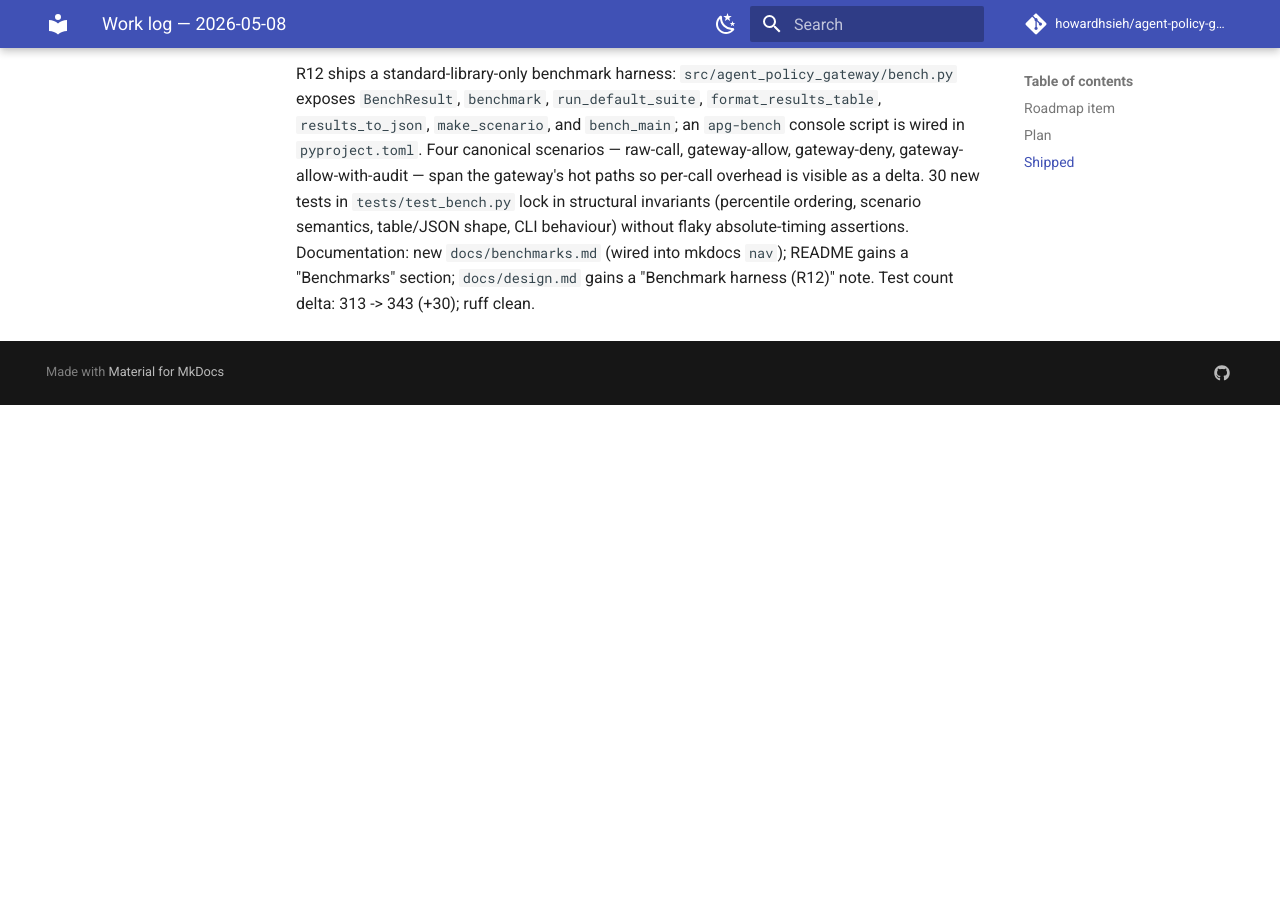
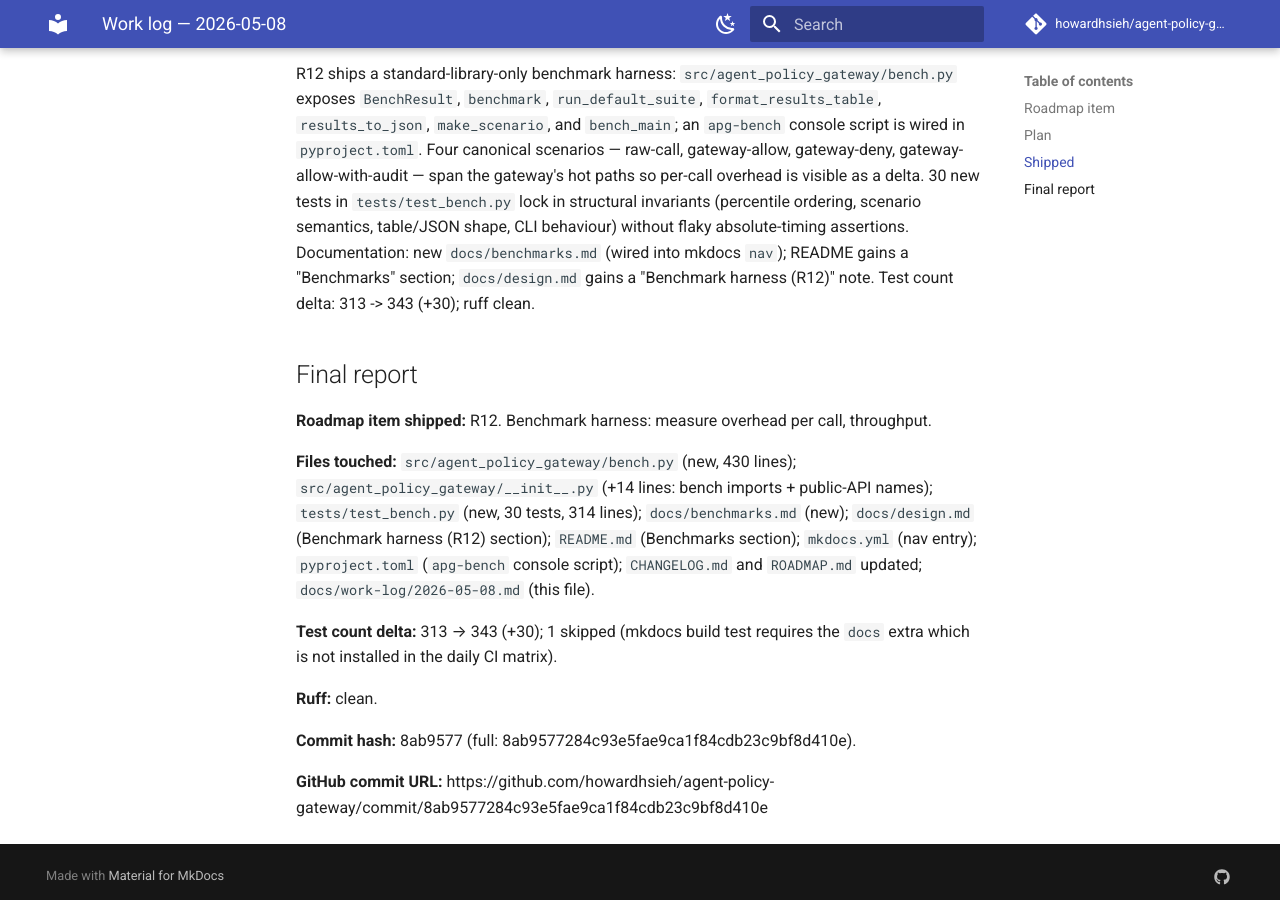
Before and after one commit to howardhsieh/agent-policy-gateway, an MkDocs documentation site: the page built from docs/work-log/2026-05-08.md, in a window 1280 px wide and 900 px high, scrolled down 1131 px. Built offline with MkDocs 1.6.1 and Material for MkDocs 9.7.7, drawn with Linux system fonts in a browser that asks for light colours; comment, search, counter and statistics services are not loaded; before the commit the page ends 1536 px from its top, so only the background shows below that.

Commit message:
docs: stamp R12 commit hash and finalize 2026-05-08 work-log
Adds the short hash 8ab9577 to the R12 Done entry in ROADMAP.md and
finalizes docs/work-log/2026-05-08.md with the Final report (files
touched, test delta, commit URL).

```diff
--- a/docs/work-log/2026-05-08.md
+++ b/docs/work-log/2026-05-08.md
@@ -53,3 +53,27 @@ behaviour) without flaky absolute-timing assertions. Documentation:
 new `docs/benchmarks.md` (wired into mkdocs `nav`); README gains a
 "Benchmarks" section; `docs/design.md` gains a "Benchmark harness
 (R12)" note. Test count delta: 313 -> 343 (+30); ruff clean.
+
+## Final report
+
+**Roadmap item shipped:** R12. Benchmark harness: measure overhead per
+call, throughput.
+
+**Files touched:** `src/agent_policy_gateway/bench.py` (new, 430 lines);
+`src/agent_policy_gateway/__init__.py` (+14 lines: bench imports +
+public-API names); `tests/test_bench.py` (new, 30 tests, 314 lines);
+`docs/benchmarks.md` (new); `docs/design.md` (Benchmark harness (R12)
+section); `README.md` (Benchmarks section); `mkdocs.yml` (nav entry);
+`pyproject.toml` (`apg-bench` console script); `CHANGELOG.md` and
+`ROADMAP.md` updated; `docs/work-log/2026-05-08.md` (this file).
+
+**Test count delta:** 313 → 343 (+30); 1 skipped (mkdocs build test
+requires the `docs` extra which is not installed in the daily CI matrix).
+
+**Ruff:** clean.
+
+**Commit hash:** 8ab9577 (full:
+8ab9577284c93e5fae9ca1f84cdb23c9bf8d410e).
+
+**GitHub commit URL:**
+https://github.com/howardhsieh/agent-policy-gateway/commit/8ab9577284c93e5fae9ca1f84cdb23c9bf8d410e
```
Also changed, not shown: ROADMAP.md (+1 -1 lines).
